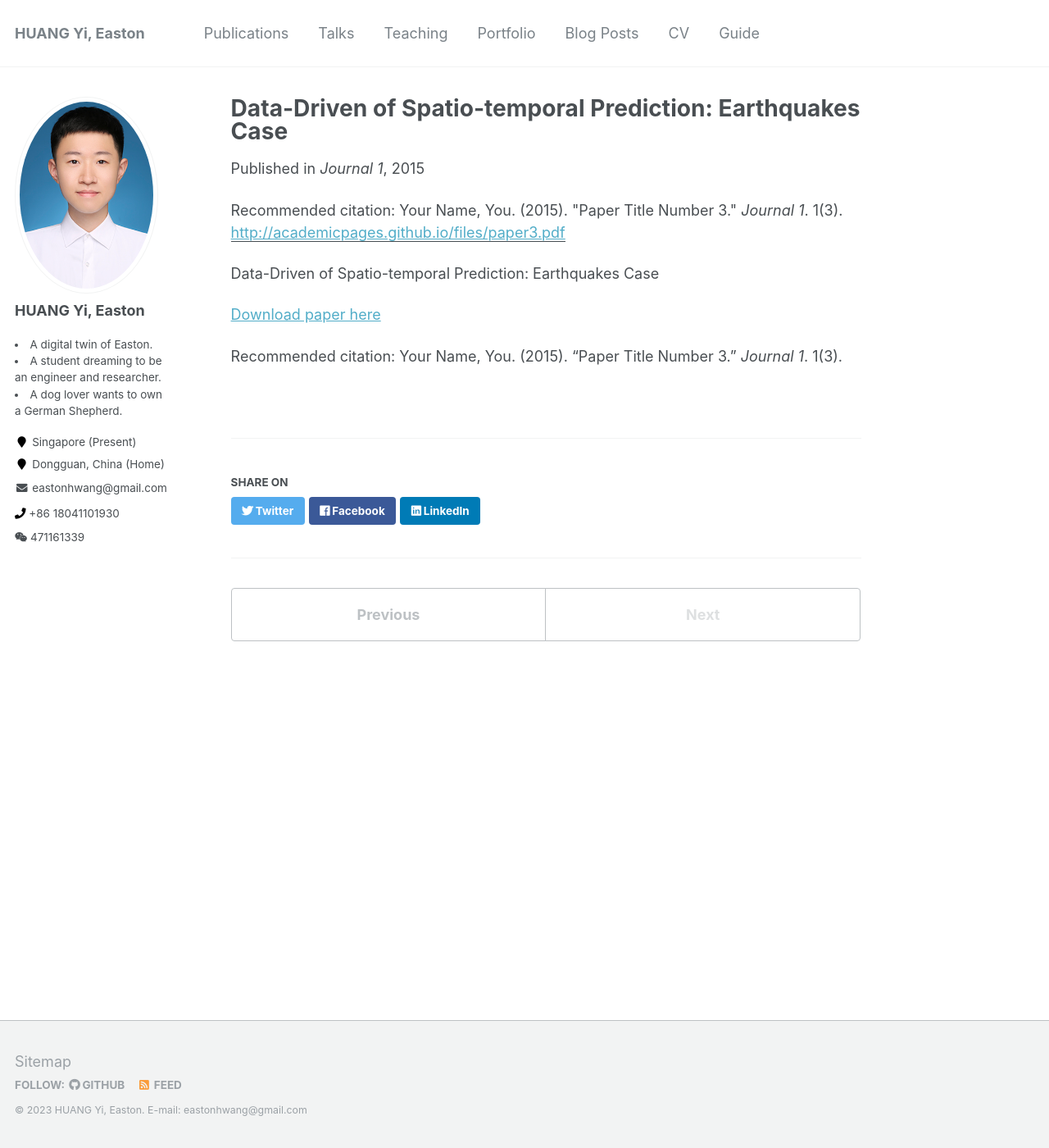
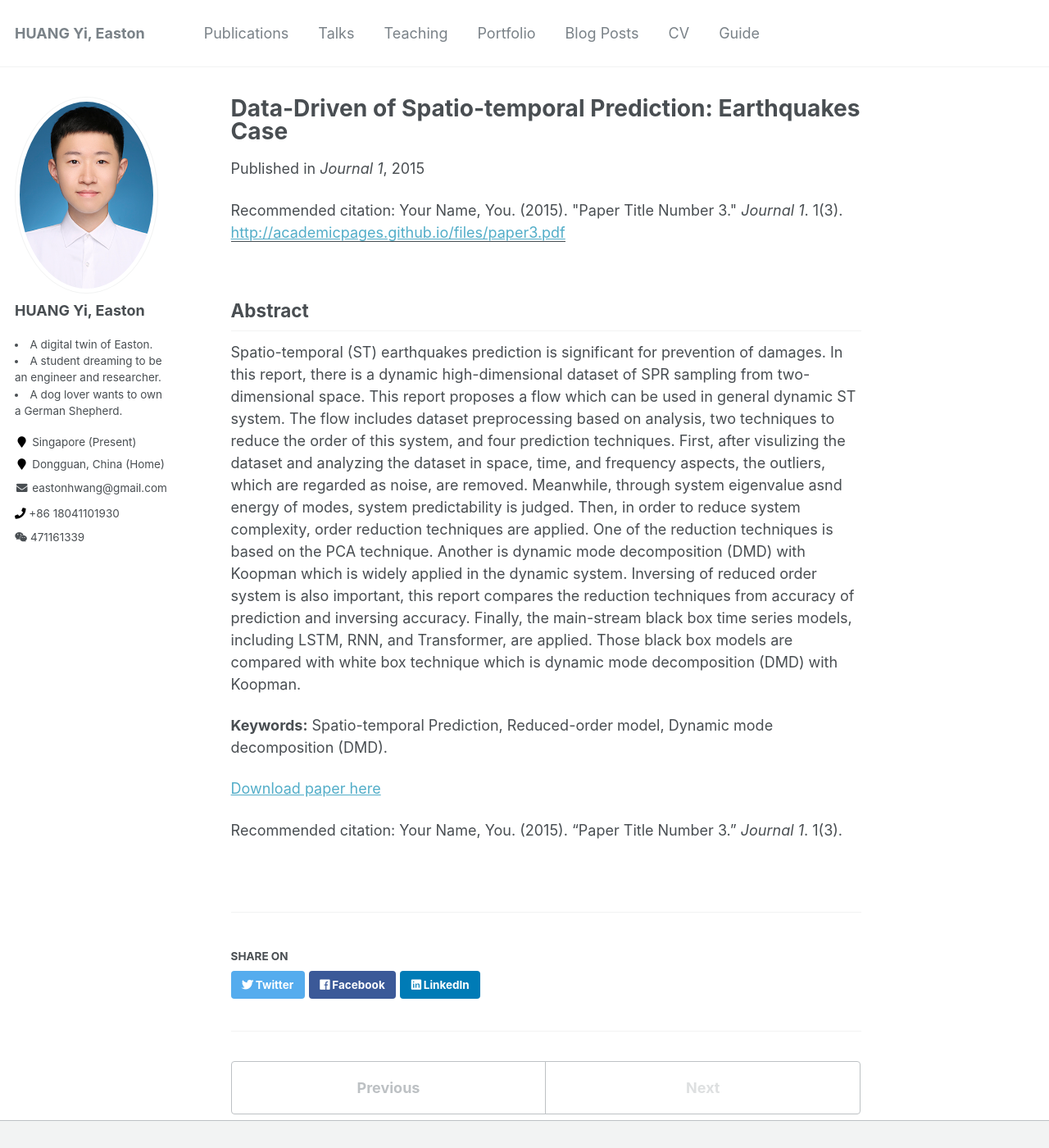
Before and after one commit to easton-hy/easton-hy.github.io, a Jekyll site: the page built from _publications/2015-10-01-paper-title-number-3.md, in a window 1280 px wide and 1400 px high. Shown: the whole window at 82% size. Built offline with Jekyll 4.4.1, drawn with Linux system fonts in a browser that asks for light colours.

Commit message:
Update 2015-10-01-paper-title-number-3.md

```diff
--- a/_publications/2015-10-01-paper-title-number-3.md
+++ b/_publications/2015-10-01-paper-title-number-3.md
@@ -8,7 +8,12 @@ venue: 'Journal 1'
 paperurl: 'http://academicpages.github.io/files/paper3.pdf'
 citation: 'Your Name, You. (2015). &quot;Paper Title Number 3.&quot; <i>Journal 1</i>. 1(3).'
 ---
-Data-Driven of Spatio-temporal Prediction: Earthquakes Case
+
+Abstract
+------
+Spatio-temporal (ST) earthquakes prediction is significant for prevention of damages. In this report, there is a dynamic high-dimensional dataset of SPR sampling from two-dimensional space. This report proposes a flow which can be used in general dynamic ST system. The flow includes dataset preprocessing based on analysis, two techniques to reduce the order of this system, and four prediction techniques. First, after visulizing the dataset and analyzing the dataset in space, time, and frequency aspects, the outliers, which are regarded as noise, are removed. Meanwhile, through system eigenvalue asnd energy of modes, system predictability is judged. Then, in order to reduce system complexity, order reduction techniques are applied. One of the reduction techniques is based on the PCA technique. Another is dynamic mode decomposition (DMD) with Koopman which is widely applied in the dynamic system. Inversing of reduced order system is also important, this report compares the reduction techniques from accuracy of prediction and inversing accuracy. Finally, the main-stream black box time series models, including LSTM, RNN, and Transformer, are applied. Those black box models are compared with white box technique which is dynamic mode decomposition (DMD) with Koopman.
+
+**Keywords:** Spatio-temporal Prediction, Reduced-order model, Dynamic mode decomposition (DMD).
 
 [Download paper here](http://academicpages.github.io/files/paper3.pdf)
 
```
